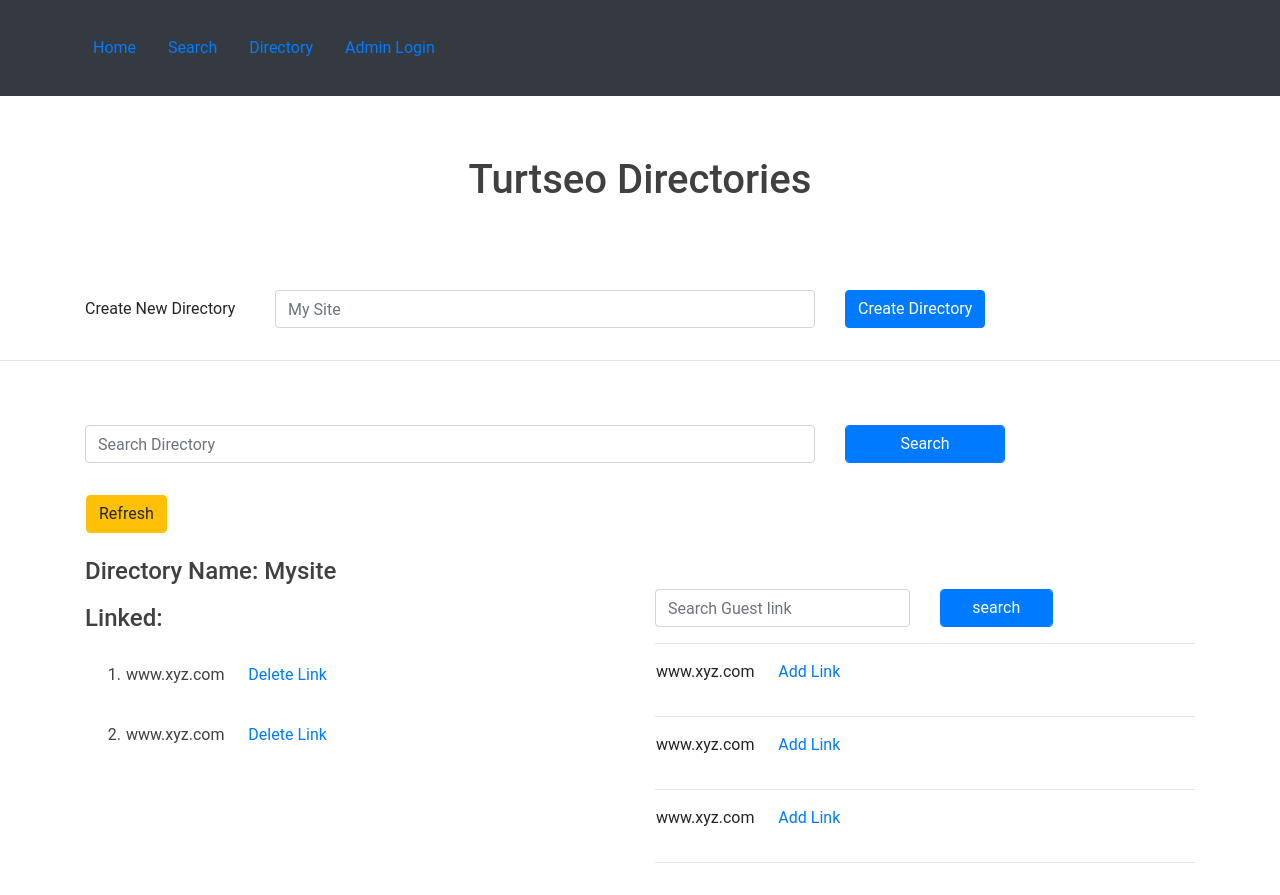
After one commit to iamyeasin/turtseo, a Django app: template templates/html/directory.html in a window 1280 px wide. The commit adds this page. Run offline with Django 3.2, Linux system fonts and the light colour scheme; the template is opened without the code that fills it, so the values that code supplies are empty; some libraries are stand-ins or nearby versions.

Commit message:
added directory.html file

```diff
--- a/panel/urls.py
+++ b/panel/urls.py
@@ -5,4 +5,5 @@ urlpatterns = [
     path('', views.FileUpload, name = 'index'),
     path('search', views.Search, name = 'search'),
     path('url_list', views.Search_Url_list, name = 'url_list'),
+    path('directory', views.Directory, name = 'directory'),
 ]
--- /dev/null
+++ b/templates/html/directory.html
@@ -0,0 +1,145 @@
+{% load static %}
+<!DOCTYPE html>
+<html>
+
+<nav class="navbar navbar-expand-lg bg-dark bg-primary sticky-top">
+	<!-- <nav class="navbar navbar-dark bg-dark">  -->
+	<div class="container">
+		<div class="collapse navbar-collapse" id="navbarNavAltMarkup">
+			<ul class="navbar-nav">
+				<li {% if '/' == request.path %} class="nav-item active mr-3" {% else %} class="nav-item mr-3"
+					{% endif %}>
+					<a class="nav-link" href="{% url 'index' %}">Home</a>
+				</li>
+
+				<li {% if 'search' in request.path %} class="nav-item active mr-3" {% else %} class="nav-item mr-3"
+					{% endif %}>
+					<a class="nav-link" href="{% url 'search' %}">Search</a>
+				</li>
+
+				<li {% if 'directory' in request.path %} class="nav-item active mr-3" {% else %} class="nav-item mr-3"
+					{% endif %}>
+					<a class="nav-link" href="{% url 'directory' %}">Directory</a>
+				</li>
+
+				<li {% if 'admin' in request.path %} class="nav-item active mr-3" {% else %} class="nav-item mr-3"
+					{% endif %}>
+					<a class="nav-link" href="{% url 'admin:index' %}">Admin Login</a>
+				</li>
+
+			</ul>
+		</div>
+	</div>
+</nav>
+
+<head>
+	<title>Segmentizations</title>
+	<!-- CSS only -->
+	<script src="https://code.jquery.com/jquery-3.5.1.min.js"
+		integrity="sha256-9/aliU8dGd2tb6OSsuzixeV4y/faTqgFtohetphbbj0=" crossorigin="anonymous"></script>
+	<link rel="stylesheet" href="https://stackpath.bootstrapcdn.com/bootstrap/4.5.0/css/bootstrap.min.css"
+		integrity="sha384-9aIt2nRpC12Uk9gS9baDl411NQApFmC26EwAOH8WgZl5MYYxFfc+NcPb1dKGj7Sk" crossorigin="anonymous">
+	<link rel="stylesheet" type="text/css" href="{% static 'style.css' %}">
+
+	<!-- JS, Popper.js, and jQuery -->
+
+	<script src="https://cdn.jsdelivr.net/npm/popper.js@1.16.0/dist/umd/popper.min.js"
+		integrity="sha384-Q6E9RHvbIyZFJoft+2mJbHaEWldlvI9IOYy5n3zV9zzTtmI3UksdQRVvoxMfooAo"
+		crossorigin="anonymous"></script>
+	<script src="https://stackpath.bootstrapcdn.com/bootstrap/4.5.0/js/bootstrap.min.js"
+		integrity="sha384-OgVRvuATP1z7JjHLkuOU7Xw704+h835Lr+6QL9UvYjZE3Ipu6Tp75j7Bh/kR0JKI"
+		crossorigin="anonymous"></script>
+
+</head>
+
+<body>
+	<div class="container">
+		<h1>Turtseo Directories</h1>
+	</div>
+	<form method="POST" id="form">
+		<!-- {% csrf_token %} -->
+		<div class="container form-group">
+			<div class="form-group row pt-5">
+				<label for="" class="col-sm-2 col-form-label">Create New Directory </label>
+				<div class="col-sm-6">
+					<input type="text" class="form-control" id="dirname" value="" required placeholder="My Site">
+				</div>
+				<div class="form-group col-sm-4">
+					<input type="submit" id="createdir" class="btn btn-primary" value="Create Directory">
+				</div>
+			</div>
+		</div>
+	</form>
+	<hr>
+	<form method="POST" id="form-2">
+		<div class = "container form-group">
+			<div class="form-group row pt-5">
+				<div class="col-sm-8">
+					<input type="text" name="" placeholder="Search Directory" class="form-control" id="searchdir">
+				</div>
+				<div class="col-sm-2">
+					<input type="submit" name="" value="Search" class="btn-primary form-control">
+				</div>
+			</div>
+			<div class="row pt-3 pb-2  pl-3">
+				<input type="submit" name="" value="Refresh" class="btn btn-warning" id="refresh">
+			</div>
+			<div class="row">
+				<div class="col-sm-6 pt-3">
+					<h4 id="setdir">Directory Name: Mysite</h4> <!-- use javascript inner.html  -->
+					<h4>Linked: </h4>
+					<ol>
+						<li>
+							<div class="row pl-3" id="linkedid_">
+							<p id="linkedp_" >www.xyz.com<a href="#" id="linkeddel_" value="www.xyz.com">&nbsp &nbsp &nbsp Delete Link</a></p>
+						</div>
+						</li>
+						<li>
+							<div class="row pl-3" id="linkedid_">
+							<p id="linkedp_" >www.xyz.com<a href="#" id="linkeddel_" value="www.xyz.com">&nbsp &nbsp &nbsp Delete Link</a></p>
+						</div>
+						</li>
+					</ol>
+				</div>
+				<div class="col-sm-6 pt-5" >
+					<div class="row">
+						<div class="col-sm-6">
+							<input type="text" name="" class="form-control" placeholder="Search Guest link" >
+						</div>
+						<div class="col-sm-3" >
+							<input type="submit" class= "form-control btn btn-primary" value="search">
+						</div>
+					</div>
+					<hr>
+					<div class="row pl-3" id="guestid_">
+						<p id="guestp_" >www.xyz.com<a href="#" id="guestadd_" value="www.xyz.com">&nbsp &nbsp &nbsp Add Link</a></p>
+					</div>
+					<hr>
+					<div class="row pl-3" id="guestid_">
+						<p id="guestp_" >www.xyz.com<a href="#" id="guestadd_" value="www.xyz.com">&nbsp &nbsp &nbsp Add Link</a></p>
+					</div>
+					<hr>
+					<div class="row pl-3" id="guestid_">
+						<p id="guestp_" >www.xyz.com<a href="#" id="guestadd_" value="www.xyz.com">&nbsp &nbsp &nbsp Add Link</a></p>
+					</div>
+					<hr>
+
+				</div>
+			</div>
+		</div>
+	</form>
+
+</body>
+{% block script %}
+<script src="{% static 'PapaParse/papaparse.min.js' %}"></script>
+<script>
+
+	$(document).ready(function (e) {
+
+
+	});
+
+</script>
+{% endblock %}
+
+</html>
--- a/templates/html/index.html
+++ b/templates/html/index.html
@@ -15,6 +15,11 @@
 				<li {% if 'search' in request.path %} class="nav-item active mr-3" {% else %} class="nav-item mr-3"
 					{% endif %}>
 					<a class="nav-link" href="{% url 'search' %}">Search</a>
+				</li>
+
+				<li {% if 'directory' in request.path %} class="nav-item active mr-3" {% else %} class="nav-item mr-3"
+					{% endif %}>
+					<a class="nav-link" href="{% url 'directory' %}">Directory</a>
 				</li>
 
 				<li {% if 'admin' in request.path %} class="nav-item active mr-3" {% else %} class="nav-item mr-3"
--- a/templates/html/search.html
+++ b/templates/html/search.html
@@ -15,6 +15,11 @@
 				<li {% if 'search' in request.path %} class="nav-item active mr-3" {% else %} class="nav-item mr-3"
 					{% endif %}>
 					<a class="nav-link" href="{% url 'search' %}">Search</a>
+				</li>
+
+				<li {% if 'directory' in request.path %} class="nav-item active mr-3" {% else %} class="nav-item mr-3"
+					{% endif %}>
+					<a class="nav-link" href="{% url 'directory' %}">Directory</a>
 				</li>
 
 				<li {% if 'admin' in request.path %} class="nav-item active mr-3" {% else %} class="nav-item mr-3"
```
Also changed, not shown: panel/views.py (+8 -0 lines).
